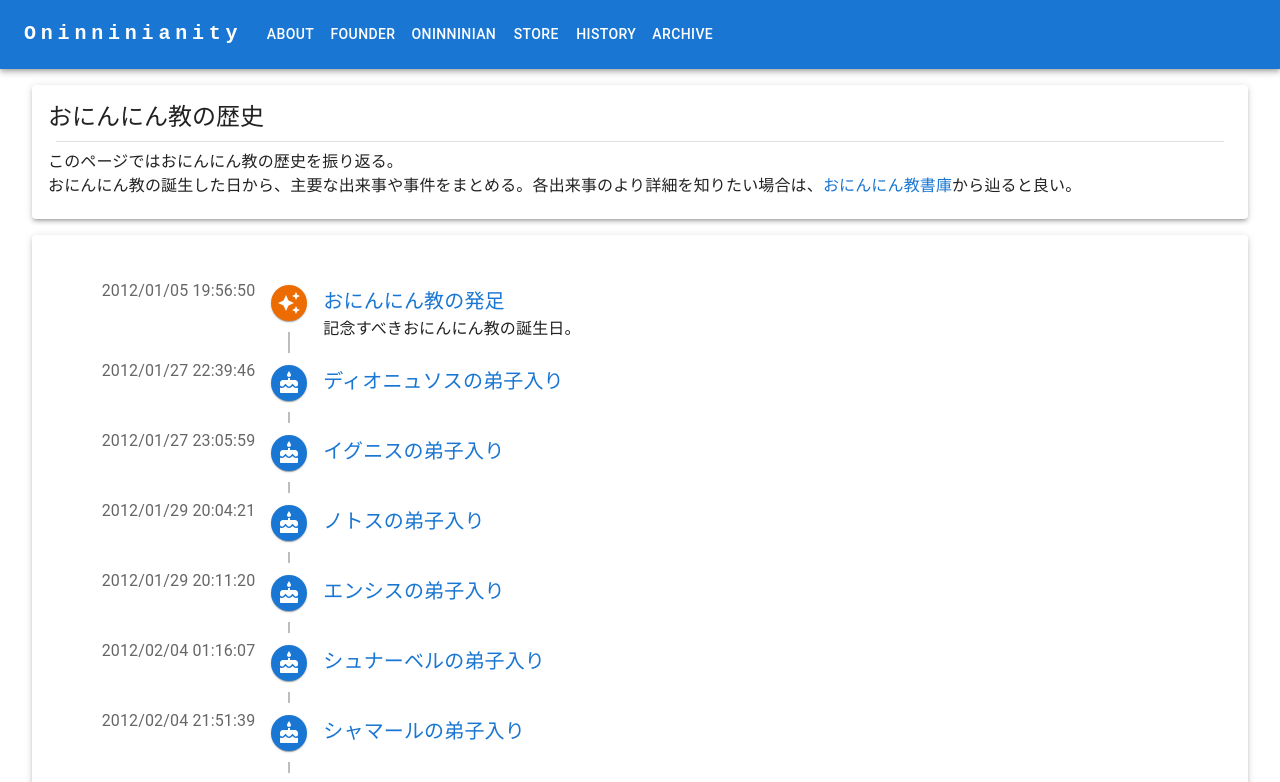
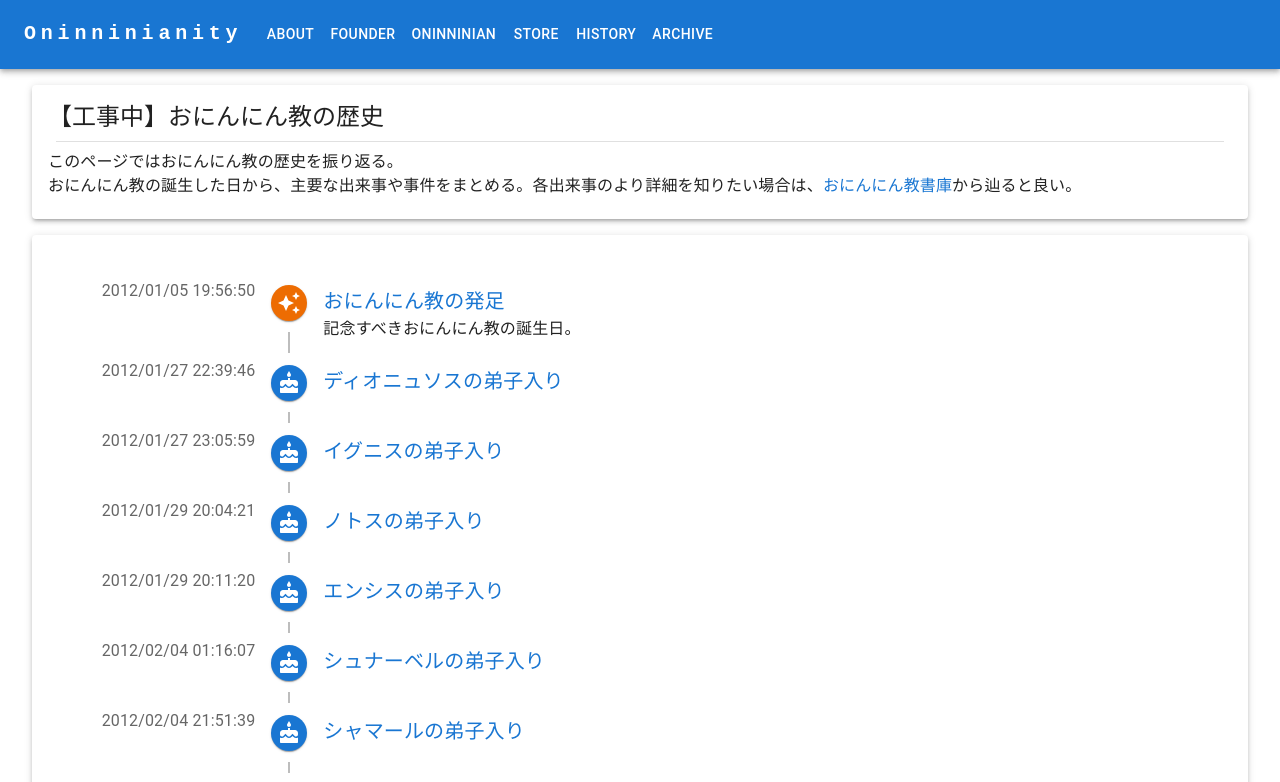
Before and after one commit to Rev-Schnabel/oninninkyo, a React (Create React App) app: page /history in a window 1280 px wide. Shown: the top 782 px of the page. Built offline with nearby package versions, Linux system fonts and the light colour scheme.

Commit message:
Add warning to history page because this page is WIP.

```diff
--- a/src/history/history.tsx
+++ b/src/history/history.tsx
@@ -18,7 +18,7 @@ export const History: React.FC = () => {
       <Box sx={{ m: 2 }}>
         <Paper elevation={3} sx={{ m: 2, p: 2}}>
           <Typography variant="h5">
-            おにんにん教の歴史
+            【工事中】おにんにん教の歴史
           </Typography>
           <Divider variant="middle" sx={{ m: 1 }}/>
           <Typography variant="body1" gutterBottom>
```
